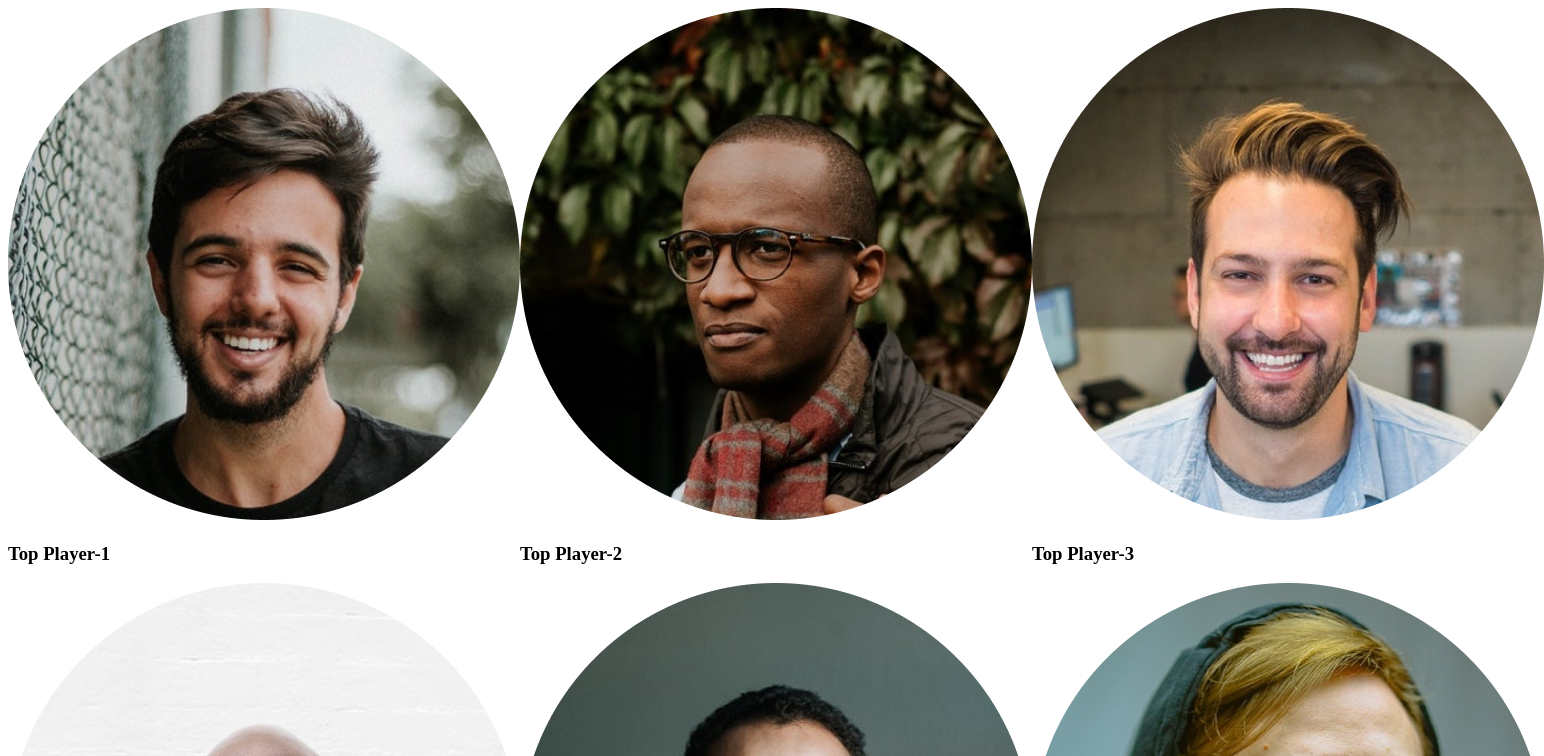
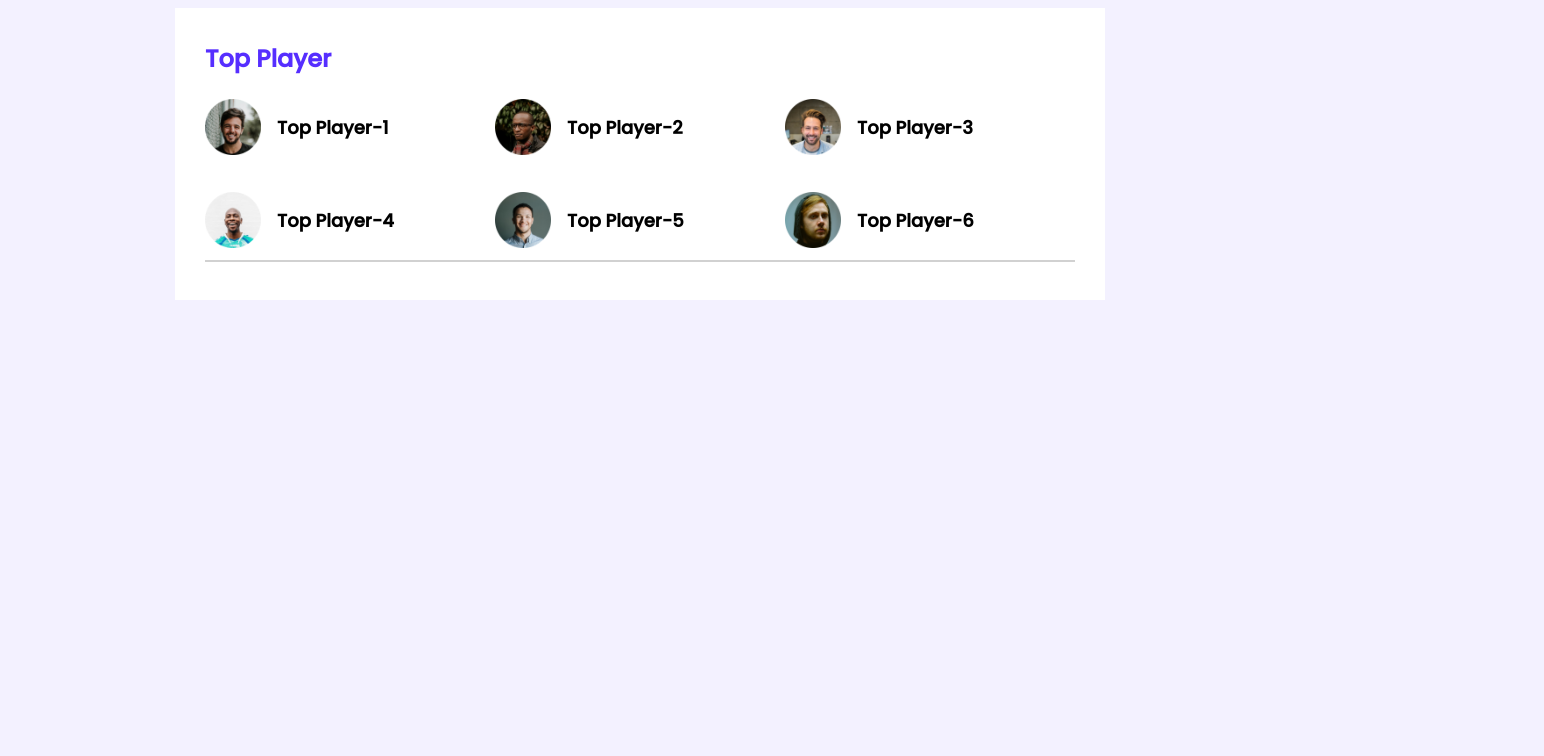
Before and after one commit to SabujMahonto/Leader-board-css3, a plain HTML site: page index.html in a window 1280 px wide. Shown: the top 756 px of the page, 1544 px wide, since content can reach past the window. Drawn offline with Linux system fonts and the light colour scheme.

Commit message:
top player style complite

```diff
--- a/index.html
+++ b/index.html
@@ -12,39 +12,49 @@
     <header>
 
     </header>
+    <!-- Header End -->
     <main>
         <!-- Top player & top blogs  -->
-        <section>
+        <section class="container">
            <div class="top-players">
+               <h2 class="section-title">Top Player</h2>
                <div class="players">
                     <div class="player">
                         <img src="images/players/player-1.png" alt="">
-                        <h3>Top Player-1</h3>
+                        <h3 class="player-name">Top Player-1</h3>
                     </div>
                     <div class="player">
                         <img src="images/players/player-2.png" alt="">
-                        <h3>Top Player-2</h3>
+                        <h3 class="player-name">Top Player-2</h3>
                     </div>
                     <div class="player">
                         <img src="images/players/player-3.png" alt="">
-                        <h3>Top Player-3</h3>
+                        <h3 class="player-name">Top Player-3</h3>
                     </div>
                     <div class="player">
                         <img src="images/players/player-4.png" alt="">
-                        <h3>Top Player-4</h3>
+                        <h3 class="player-name">Top Player-4</h3>
                     </div>
                     <div class="player">
                         <img src="images/players/player-5.png" alt="">
-                        <h3>Top Player-5</h3>
+                        <h3 class="player-name">Top Player-5</h3>
                     </div>
                     <div class="player">
                         <img src="images/players/player-6.png" alt="">
-                        <h3>Top Player-6</h3>
+                        <h3 class="player-name">Top Player-6</h3>
                     </div>
                </div>
            </div>
+           <hr>
         </section>
+        <!-- Top player & top blogs End  -->
+
+        <!-- Lates Courses Start  -->
+        <!-- <section class="container">
+            lates courses
+        </section> -->
+        <!-- Lates Courses End  -->
     </main>
-    <!-- Header End -->
+
 </body>
 </html>
--- a/style.css
+++ b/style.css
@@ -1,7 +1,48 @@
+/* Fonts */
+@import url("https://fonts.googleapis.com/css2?family=Poppins:wght@500&family=Roboto:wght@500&display=swap");
+
+/* common style & utilities */
+body {
+  font-family: "Poppins", sans-serif;
+  background-color: #f3f1ff;
+  /* font-family: "Roboto", sans-serif; */
+}
+main {
+  display: flex;
+  justify-content: center;
+  /* flex-direction: column; */
+}
+.container {
+  background-color: #ffffff;
+  width: 870px;
+  padding: 30px;
+}
+
 /*--------------------
    Top players start
    --------------------*/
+.section-title {
+  color: #562eff;
+  font-size: 24px;
+  margin-top: 3px;
+}
 .players {
   display: grid;
   grid-template-columns: repeat(3, 1fr);
+  grid-row-gap: 30px;
 }
+.player {
+  display: flex;
+  align-items: center;
+}
+.player img {
+  height: 56px;
+  width: 56px;
+}
+.player-name {
+  margin-left: 16px;
+  font-size: 18px;
+}
+hr {
+  border: 1px solid #d1d1d1;
+}
```
